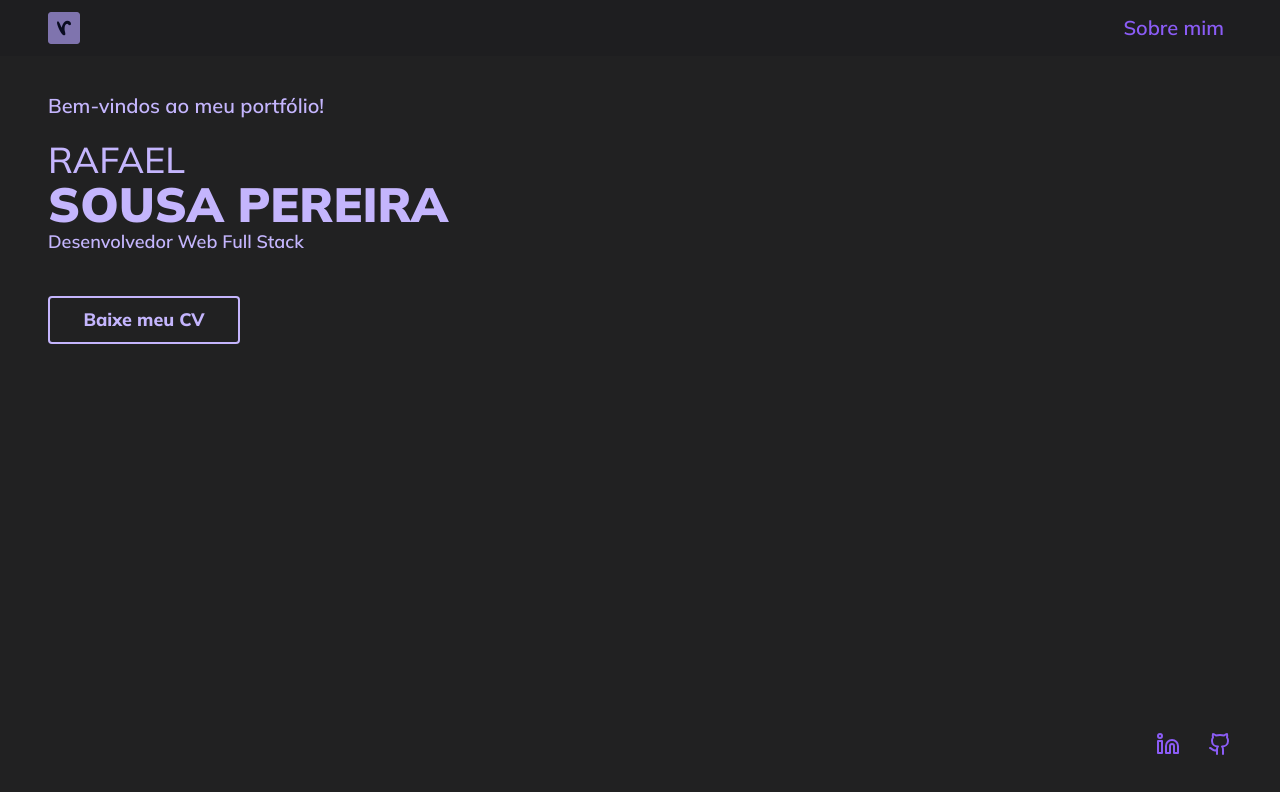
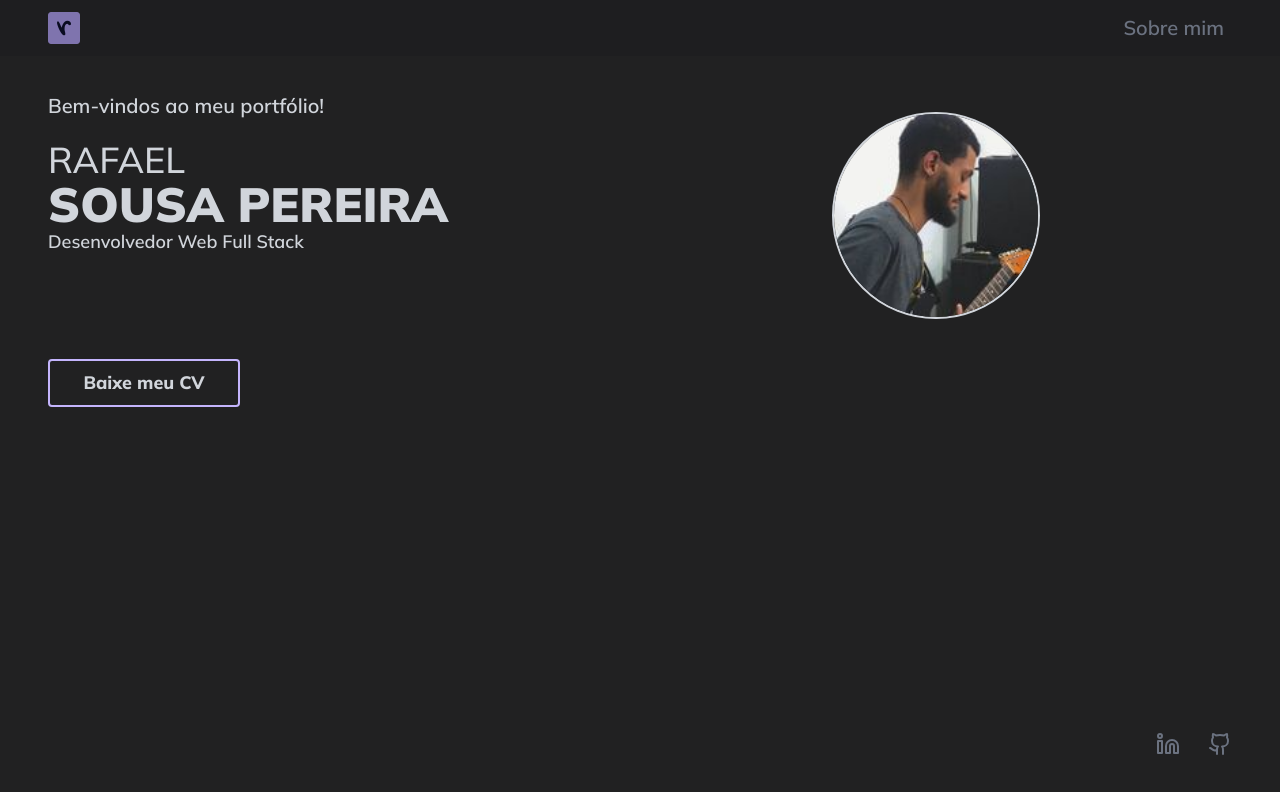
Before and after one commit to rafaelsousapereira/rafael-sousa-web-portfolio, a React (Vite) app: page / in a window 1280 px wide. Shown: the top 792 px of the page. Built offline with nearby package versions, Linux system fonts and the light colour scheme.

Commit message:
feat/rafactor: add image component and organizing files

```diff
--- a/src/app.tsx
+++ b/src/app.tsx
@@ -1,6 +1,6 @@
-import { Footer } from "./components/footer"
-import { Header } from "./components/header"
-import { Home } from "./components/home"
+import { Footer } from "./components/footer/footer"
+import { Header } from "./components/header/header"
+import { Home } from "./components/home/home"
 
 export const App = () => {
   return (
--- a/src/components/buttons/nav-link.tsx
+++ b/src/components/buttons/nav-link.tsx
@@ -5,7 +5,7 @@ interface NavLinkProps extends ComponentProps<"a"> {}
 export const NavLink = (props: NavLinkProps) => {
   return (
     <a {...props}
-      className="p-2 rounded font-semibold text-xl text-violet-500 hover:text-violet-800 transition">
+      className="p-2 rounded font-semibold text-xl text-gray-500 hover:text-violet-800 transition">
       {props.children}
     </a>
   )
--- a/src/components/footer.tsx
+++ b/src/components/footer/footer.tsx
@@ -1,4 +1,4 @@
-import { SocialMediaLink } from "./buttons/social-media-links"
+import { SocialMediaLink } from "../buttons/social-media-links"
 
 export const Footer = () => {
   return (
--- a/src/components/header.tsx
+++ b/src/components/header/header.tsx
@@ -1,6 +1,6 @@
 import { useState } from "react"
 import { Menu, X } from "lucide-react"
-import logoIcon from "../assets/logo-site-icon.png"
+import logoIcon from "../../assets/logo-site-icon.png"
 import { NavBar } from "./navbar"
 
 export const Header = () => {
@@ -33,7 +33,7 @@ export const Header = () => {
 
       {isMenuOpen && (
         <nav
-          className="fixed top-0 right-0 left-0 bottom-0 lg:bottom-auto bg-violet-300 text-violet-900 font-extrabold"
+          className="absolute top-0 right-0 left-0 bottom-0 lg:bottom-auto bg-gray-300 bg-gradient-to-b from-gray-300 to-slate-400 text-gray-900 font-extrabold z-[1]"
         >
           <div
             className="hidden max-lg:block fixed right-0 px-8 py-4 cursor-pointer"
@@ -42,7 +42,9 @@ export const Header = () => {
             <X className="text-4xl mr-3" />
           </div>
 
-          <NavBar className="lg:hidden flex flex-col items-center justify-center h-full" />
+          <NavBar
+            className="lg:hidden flex flex-col items-center justify-center h-full"
+          />
         </nav>
       )}
     </>
--- a/src/components/navbar.tsx
+++ b/src/components/header/navbar.tsx
@@ -1,5 +1,5 @@
 import { ComponentProps } from "react";
-import { NavLink } from "./buttons/nav-link";
+import { NavLink } from "../buttons/nav-link";
 
 interface NavBarProps extends ComponentProps<"ul"> {}
 
--- a/src/components/home.tsx
+++ b/src/components/home/home.tsx
@@ -1,10 +1,12 @@
-import { ButtonGroup } from "./buttons/button-group"
-import { metadata } from '../data/data'
+import { ButtonGroup } from "../buttons/button-group"
+import { metadata } from '../../data/data'
+import { ImageHome } from "./image-home"
 
 export const Home = () => {
+
   return (
-    <div className="flex flex-col mx-12 gap-10 text-violet-300">
-      <div className="grid grid-cols-2">
+    <div className="flex flex-col mx-12 gap-10 text-gray-300">
+      <div className="grid lg:grid-cols-2">
         <section>
           <p className="flex gap-3 mt-9 mb-5 text-xl font-semibold">
             {metadata.description.greeting}
@@ -19,9 +21,13 @@ export const Home = () => {
             {metadata.person.position}
           </p>
         </section>
+
+        <section>
+          <ImageHome />
+        </section>
       </div>
 
-      <nav className="flex gap-3 text-lg">
+      <nav className="flex gap-3 text-lg max-lg:m-auto">
         <ButtonGroup>Baixe meu CV</ButtonGroup>
       </nav>
     </div>
--- /dev/null
+++ b/src/components/home/image-home.tsx
@@ -0,0 +1,17 @@
+import { ComponentProps } from 'react'
+import { metadata } from '../../data/data'
+
+interface ImageHomeProps extends ComponentProps<"img"> {}
+
+export const ImageHome = (props: ImageHomeProps) => {
+  return (
+    <img
+      {...props}
+      className={
+        "m-auto mt-14 w-[35%] rounded-full border-2 border-gray-300 aspect-w-16 aspect-h-9 object-cover transition-all duration-200 ease-in-out block hover:hue-rotate-7 hover:contrast-101 hover:saturate-200 transform hover:scale-110 hover:rotate-negative-2 max-lg:w-[60%]"
+      }
+      src={metadata.person.image}
+      alt="Foto homem tocando guitarra"
+    />
+  )
+}
--- a/src/data/data.ts
+++ b/src/data/data.ts
@@ -3,6 +3,7 @@ type MetadataType = {
     name: string
     sirName: string
     position: string
+    image: string
   },
   description: {
     greeting: string
@@ -20,6 +21,7 @@ export const metadata: MetadataType = {
     name: 'Rafael',
     sirName: 'Sousa Pereira',
     position: 'Desenvolvedor Web Full Stack',
+    image: '../public/avatar.png'
   },
   description: {
     greeting: 'Bem-vindos ao meu portfólio!'
```
Also changed, not shown: public/avatar.png (added).
